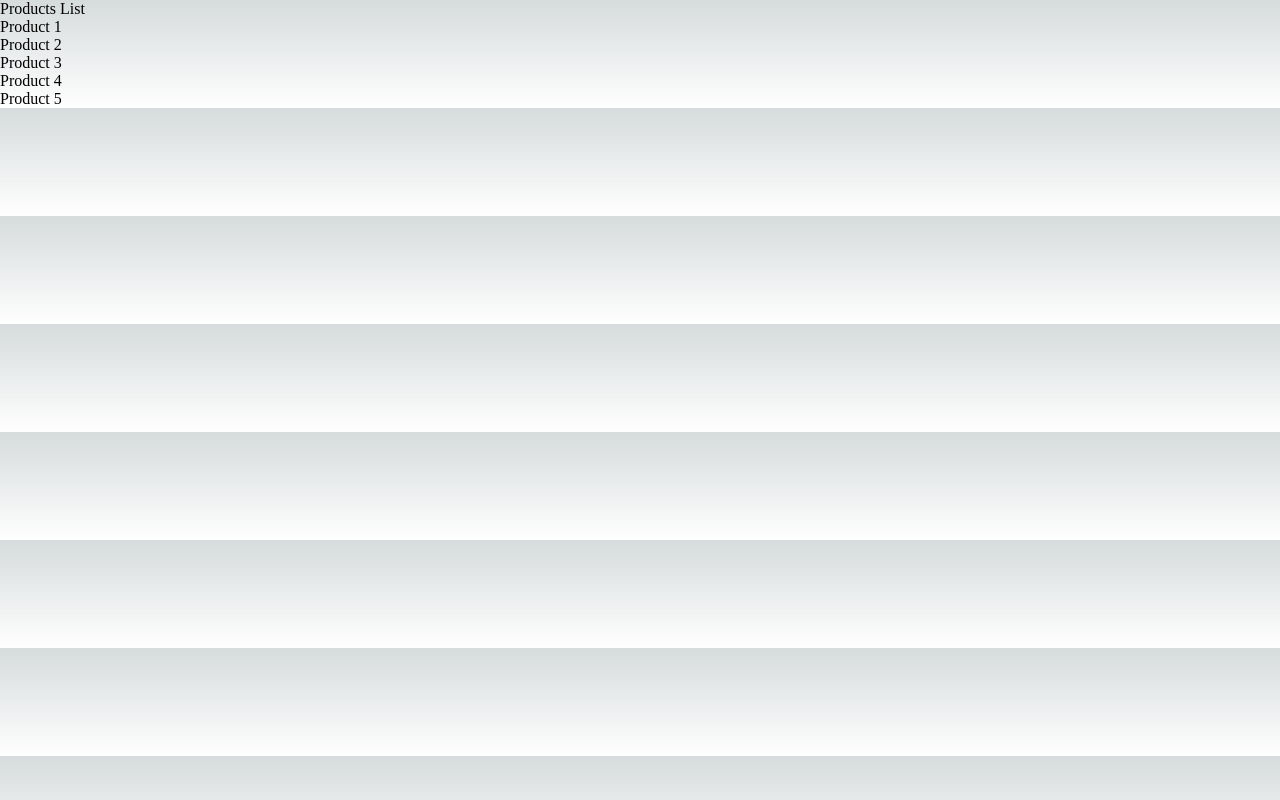
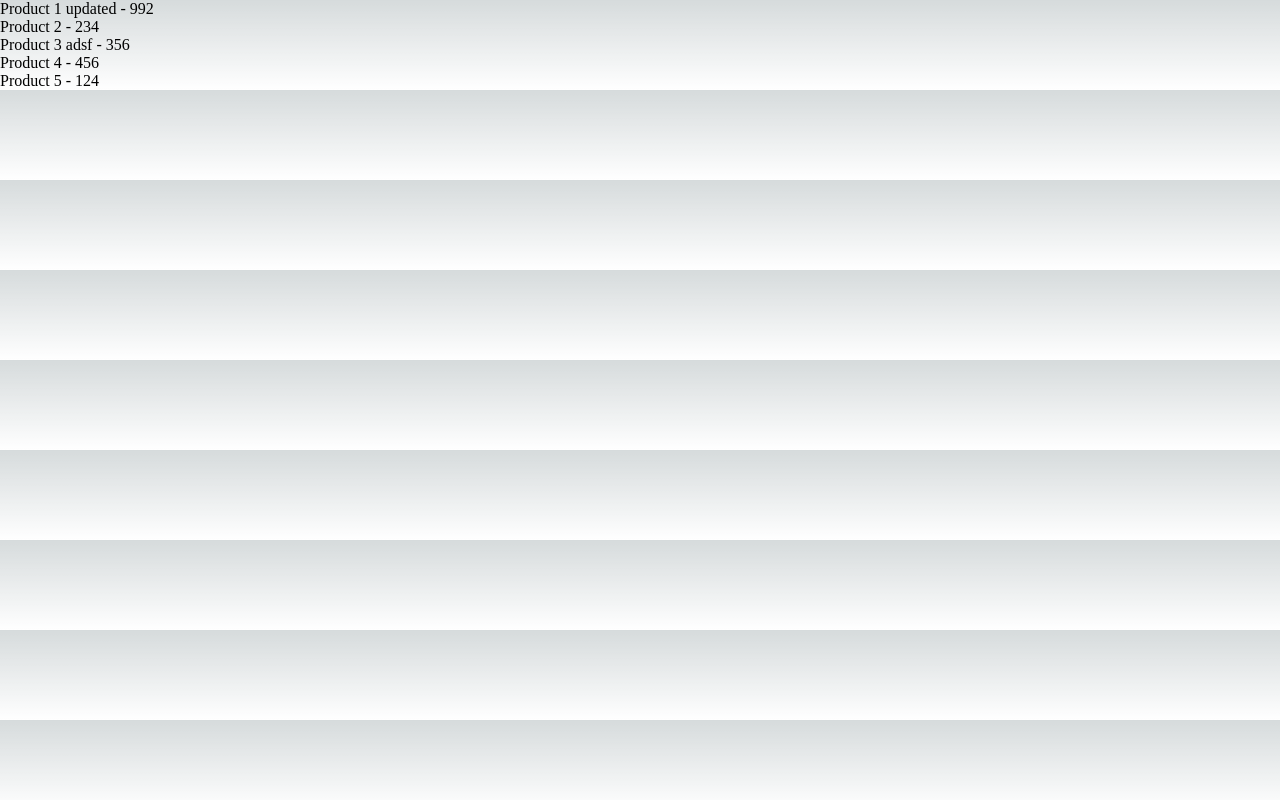
Before and after one commit to mdwisu/nextjs, a Next.js app: page /products in a window 1280 px wide. Built offline with nearby package versions, Linux system fonts and the light colour scheme; data requests are answered from the project's data file.

Commit message:
fallback true & incremental static regeneration

```diff
--- a/db.json
+++ b/db.json
@@ -2,7 +2,7 @@
   "products": [
     {
       "id": 1,
-      "name": "Product 1",
+      "name": "Product 1 updated",
       "price": 992
     },
     {
@@ -12,7 +12,7 @@
     },
     {
       "id": 3,
-      "name": "Product 3",
+      "name": "Product 3 adsf",
       "price": 356
     },
     {
--- a/pages/products/index.jsx
+++ b/pages/products/index.jsx
@@ -1,10 +1,9 @@
 export default function Products({ products }) {
   return (
     <div>
-      Products List
       <ul>
         {products.map((product) => (
-          <li key={product.id}>{product.name}</li>
+          <li key={product.id}>{product.name} - {product.price}</li>
         ))}
       </ul>
     </div>
@@ -18,5 +17,6 @@ export async function getStaticProps(context) {
     props: {
       products,
     }, // will be passed to the page component as props
+    revalidate: 1,
   };
 }
```
Also changed, not shown: pages/products/[productId].jsx (+18 -3 lines).
